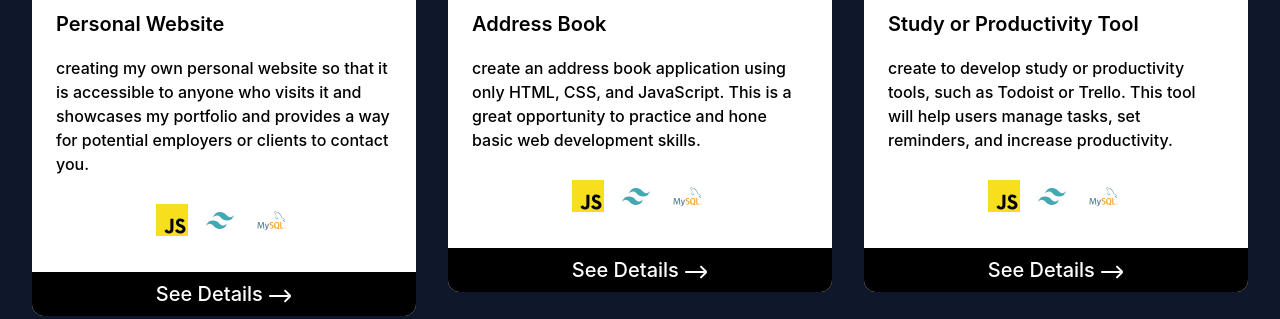
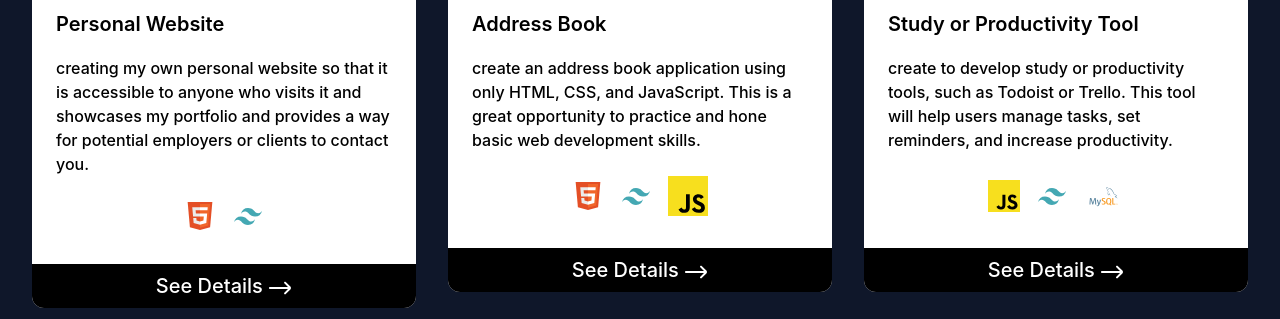
Before and after one commit to josapratama/josapratama.com, a website: page public/projects/index.html in a window 1280 px wide. Shown: the part 494-813 px from the top of the page. Drawn offline with Linux system fonts and the light colour scheme.

Commit message:
Fix Images

```diff
--- a/public/projects/index.html
+++ b/public/projects/index.html
@@ -118,17 +118,12 @@
                   way for potential employers or clients to contact you.
                 </p>
                 <div class="flex justify-center">
-                  <img
-                    src="/images/javascript.svg"
-                    class="w-8 mx-2"
-                    alt="Javascript"
-                  />
+                  <img src="/images/html.svg" class="w-8 mx-2" alt="HTML" />
                   <img
                     src="/images/tailwind.svg"
                     class="w-8 mx-2"
                     alt="Tailwind"
                   />
-                  <img src="/images/mysql.svg" class="w-10 mx-2" alt="Mysql" />
                 </div>
               </div>
               <a
@@ -162,17 +157,17 @@
                   basic web development skills.
                 </p>
                 <div class="flex justify-center">
-                  <img
-                    src="/images/javascript.svg"
-                    class="w-8 mx-2"
-                    alt="Javascript"
-                  />
+                  <img src="/images/html.svg" class="w-8 mx-2" alt="HTML" />
                   <img
                     src="/images/tailwind.svg"
                     class="w-8 mx-2"
                     alt="Tailwind"
                   />
-                  <img src="/images/mysql.svg" class="w-10 mx-2" alt="Mysql" />
+                  <img
+                    src="/images/javascript.svg"
+                    class="w-10 mx-2"
+                    alt="JavaScript"
+                  />
                 </div>
               </div>
               <a
```
Also changed, not shown: public/index.html (+7 -12 lines), public/css/output.css.
